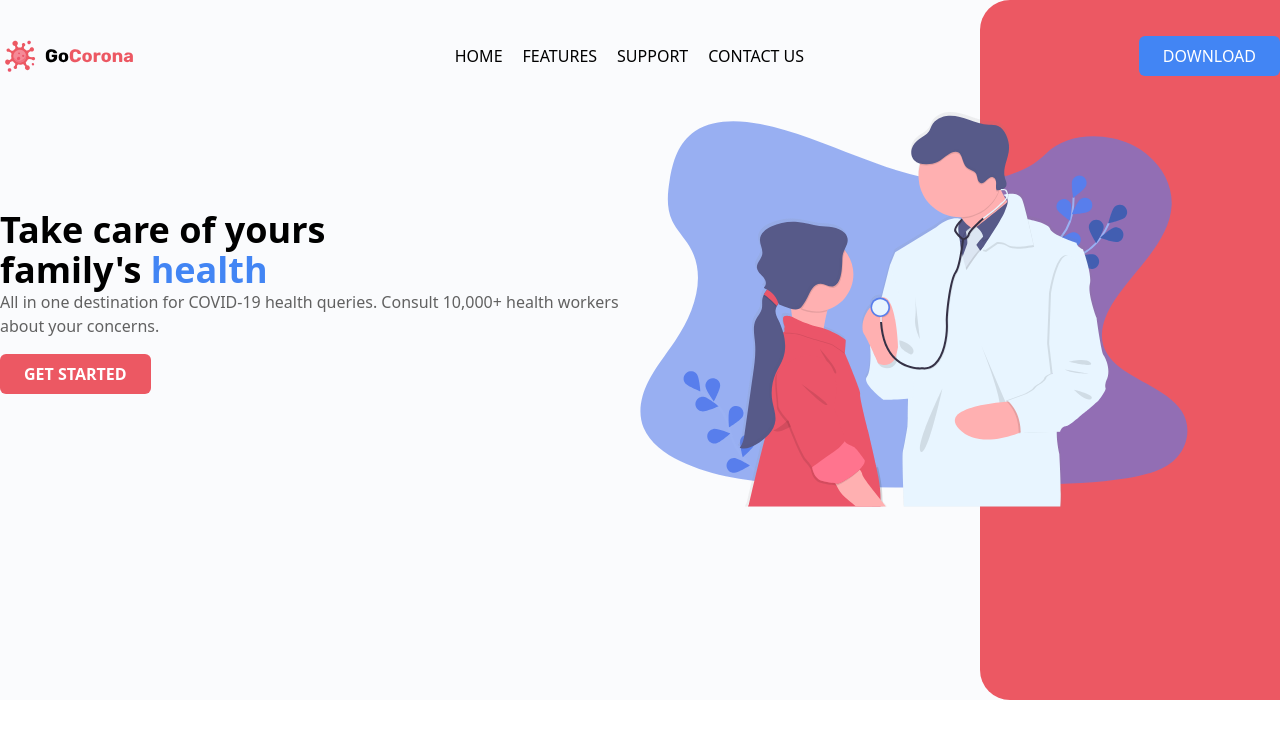
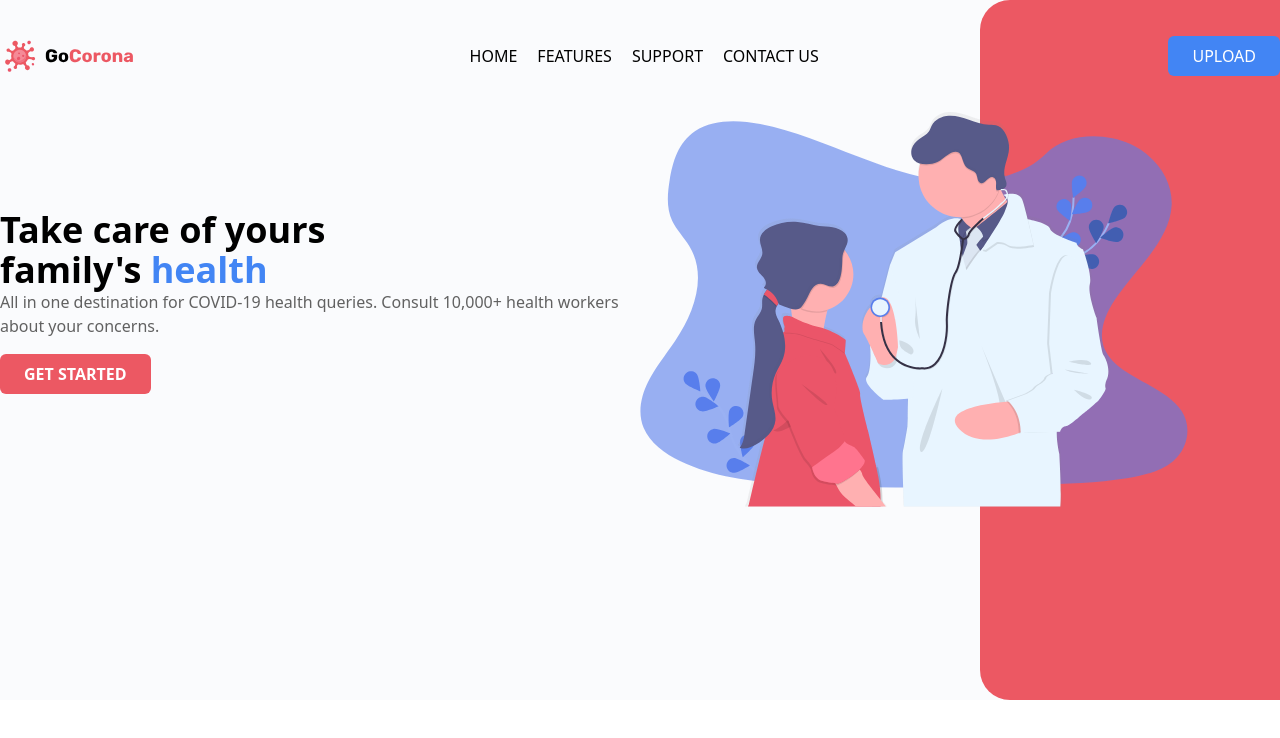
Before and after one commit to akaevjumgal/gocorona-landing, a plain HTML site: page index.html in a window 1280 px wide. Drawn offline with nearby package versions, Linux system fonts and the light colour scheme.

Commit message:
updated to upload text

```diff
--- a/index.html
+++ b/index.html
@@ -66,7 +66,7 @@
             </ul>
         </nav>
         <div class="z-10">
-            <button class="text-white bg-secondary py-2 px-6 rounded-md">DOWNLOAD</button>
+            <button class="text-white bg-secondary py-2 px-6 rounded-md">UPLOAD</button>
         </div>
     </header>
     <main class="container mx-auto">
```
